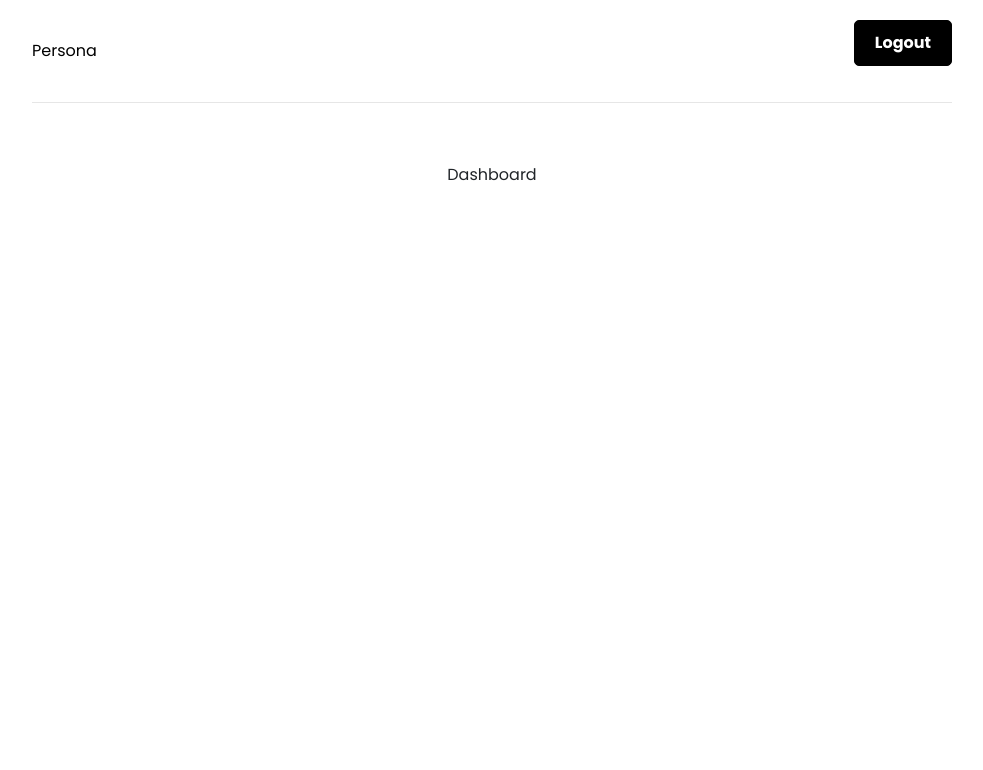
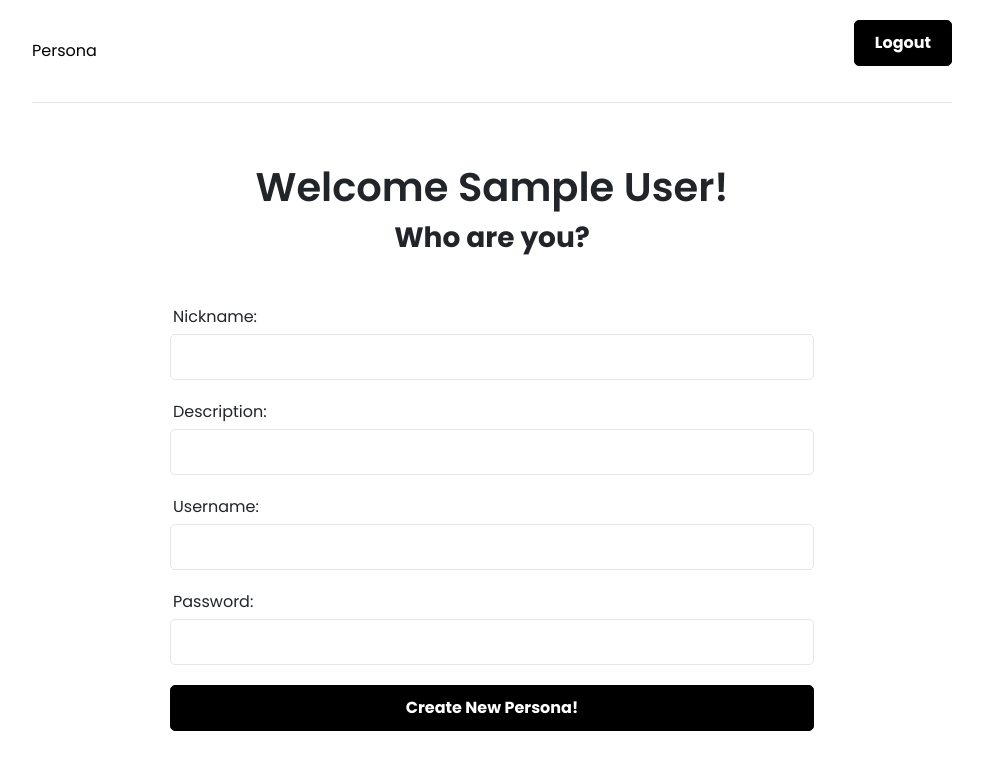
Before and after one commit to Pandaphone/Milestone-3, a React (Create React App) app in the folder frontend/: page / in a window 1280 px wide. Shown: the top 770 px of the page, without its empty margins (148-1131 px from the left). Built offline with nearby package versions, Linux system fonts and the light colour scheme; sample sign-in values are in the browser's storage.

Commit message:
Working on frontend create Persona functionality

```diff
--- a/frontend/src/app/store.js
+++ b/frontend/src/app/store.js
@@ -1,8 +1,10 @@
 import { configureStore } from '@reduxjs/toolkit';
 import authReducer from '../features/auth/authSlice';
+import personaReducer from '../features/Persona/personaSlice'
 
 export const store = configureStore({
   reducer: {
     auth: authReducer,
+    personas: personaReducer,
   },
 });
--- /dev/null
+++ b/frontend/src/components/PersonaForm.jsx
@@ -0,0 +1,89 @@
+import React from 'react';
+import {useState} from 'react';
+import {useDispatch} from 'react-redux';
+import {createPersona} from '../features/Persona/personaSlice'
+
+
+function PersonaForm() {
+    const [personaData, setPersonaData] = useState({
+        nickname: '',
+        description: '',
+        uNames: '',
+        pWords: '',
+    })
+
+    const { nickname, description, uNames, pWords } = personaData
+
+    const dispatch = useDispatch()
+
+    const onnChange = (e) => {
+        setPersonaData((prevState) => ({
+            ...prevState,
+            [e.target.name]: e.target.value,
+        }))
+    }
+
+    const onnSubmit = (e) => {
+        e.preventDefault()
+
+        const charData = {
+         nickname: '',
+         description: '',
+         uNames: '',
+         pWords: '',
+        }
+        dispatch(createPersona(charData))
+
+    }
+
+  return <section className="form">
+    <form onSubmit={onnSubmit}>
+        <div className="form-group">
+            <label htmlFor="nickname">Nickname:</label>
+            <input
+            type="text"
+            name='nickname'
+            id='nickname'
+            value={nickname}
+            onChange={onnChange} />
+        </div>
+
+        <div className="form-group">
+            <label htmlFor="nickname">Description:</label>
+            <input
+            type="text"
+            name='description'
+            id='description'
+            value={description}
+            onChange={onnChange} />
+        </div>
+
+        <div className="form-group">
+            <label htmlFor="nickname">Username:</label>
+            <input
+            type="text"
+            name='uNames'
+            id='uNames'
+            value={uNames}
+            onChange={onnChange} />
+        </div>
+
+        <div className="form-group">
+            <label htmlFor="nickname">Password:</label>
+            <input
+            type="text"
+            name='pWords'
+            id='pWords'
+            value={pWords}
+            onChange={onnChange} />
+        </div>
+
+        <div className="form-group">
+            <button className="btn btn-block"
+            type='submit'>Create New Persona!</button>
+        </div>
+    </form>
+  </section>
+}
+
+export default PersonaForm
--- /dev/null
+++ b/frontend/src/features/Persona/personaService.js
@@ -0,0 +1,23 @@
+import axios from "axios";
+
+const API_URL = '/api/persona/'
+
+//Create new Persona
+//Send the token with to allow the user to do this
+const createPersona = async (personaData, token) => {
+    const config = {
+        headers: {
+            Authorization: `Bearer ${token}`
+        }
+    }
+
+    const response = await axios.post(API_URL, personaData, config)
+
+    return response.data
+}
+
+const personaService = {
+    createPersona
+}
+
+export default personaService
--- /dev/null
+++ b/frontend/src/features/Persona/personaSlice.js
@@ -0,0 +1,54 @@
+import {createSlice, createAsyncThunk} from '@reduxjs/toolkit'
+import personaService from './personaService'
+
+const initialState = {
+    personas: [],
+    isError: false,
+    isSuccess: false,
+    isLoading: false,
+    message: ''
+}
+
+//Make new Persona
+export const createPersona = createAsyncThunk('persona/create', async (personaData, thunkAPI) => {
+    try {
+        const token = thunkAPI.getState().auth.user.token
+        return await personaService.createPersona(personaData, token)
+    } catch (error) {
+        const message =
+        (error.response &&
+            error.response.data &&
+            error.response.data.message) ||
+            error.message ||
+            error.toString()
+        return thunkAPI.rejectWithValue(message)
+    }
+})
+
+export const personaSlice = createSlice({
+    name: 'persona',
+    initialState,
+    reducers: {
+        reset: (state) => initialState
+    },
+    extraReducers: (builder) => {
+        builder
+            .addCase(createPersona.pending, (state) => {
+                state.isLoading = true;
+            })
+            .addCase(createPersona.fulfilled, (state, action) => {
+                state.isLoading = false;
+                state.isSuccess = true;
+                state.personas.push(action.payload)
+            })
+            .addCase(createPersona.rejected, (state, action) => {
+                state.isLoading = false;
+                state.isError = true;
+                state.message = action.payload
+            })
+    }
+})
+
+export const {reset} = personaSlice.actions
+
+export default personaSlice.reducer
--- a/frontend/src/pages/Dashboard.jsx
+++ b/frontend/src/pages/Dashboard.jsx
@@ -2,6 +2,7 @@ import React from 'react'
 import {useEffect} from 'react'
 import {useNavigate} from 'react-router-dom'
 import {useSelector} from 'react-redux'
+import PersonaForm from '../components/PersonaForm'
 
 function Dashboard() {
   const navigate = useNavigate()
@@ -14,7 +15,16 @@ function Dashboard() {
     }
   }, [user, navigate])
 
-  return <div>Dashboard</div>
+  return <>
+  <section className="heading">
+    <h1>Welcome {user && user.name}!</h1>
+    <h3><strong>Who are you?</strong></h3>
+
+
+  </section>
+
+  <PersonaForm/>
+  </>
 
 }
 
```
